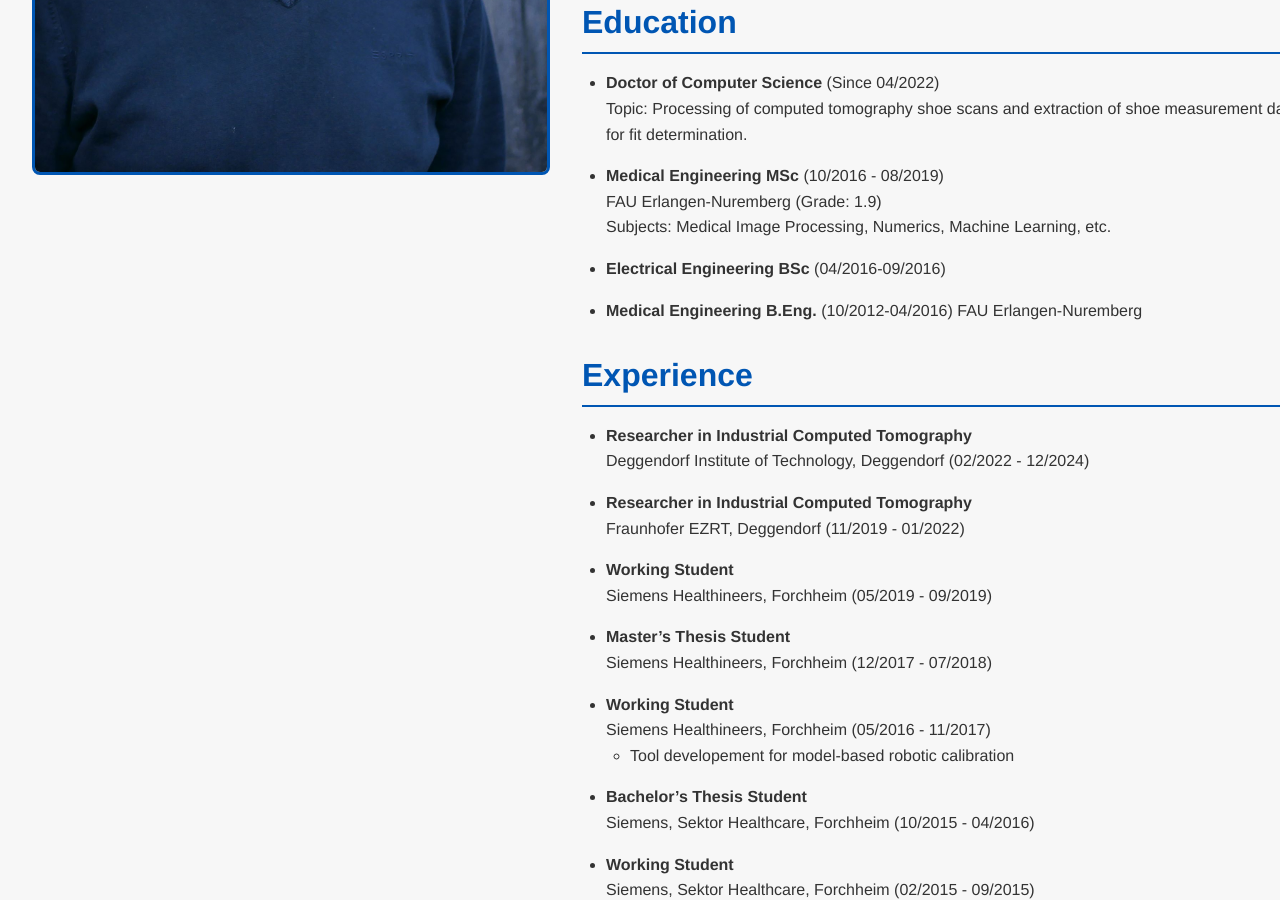
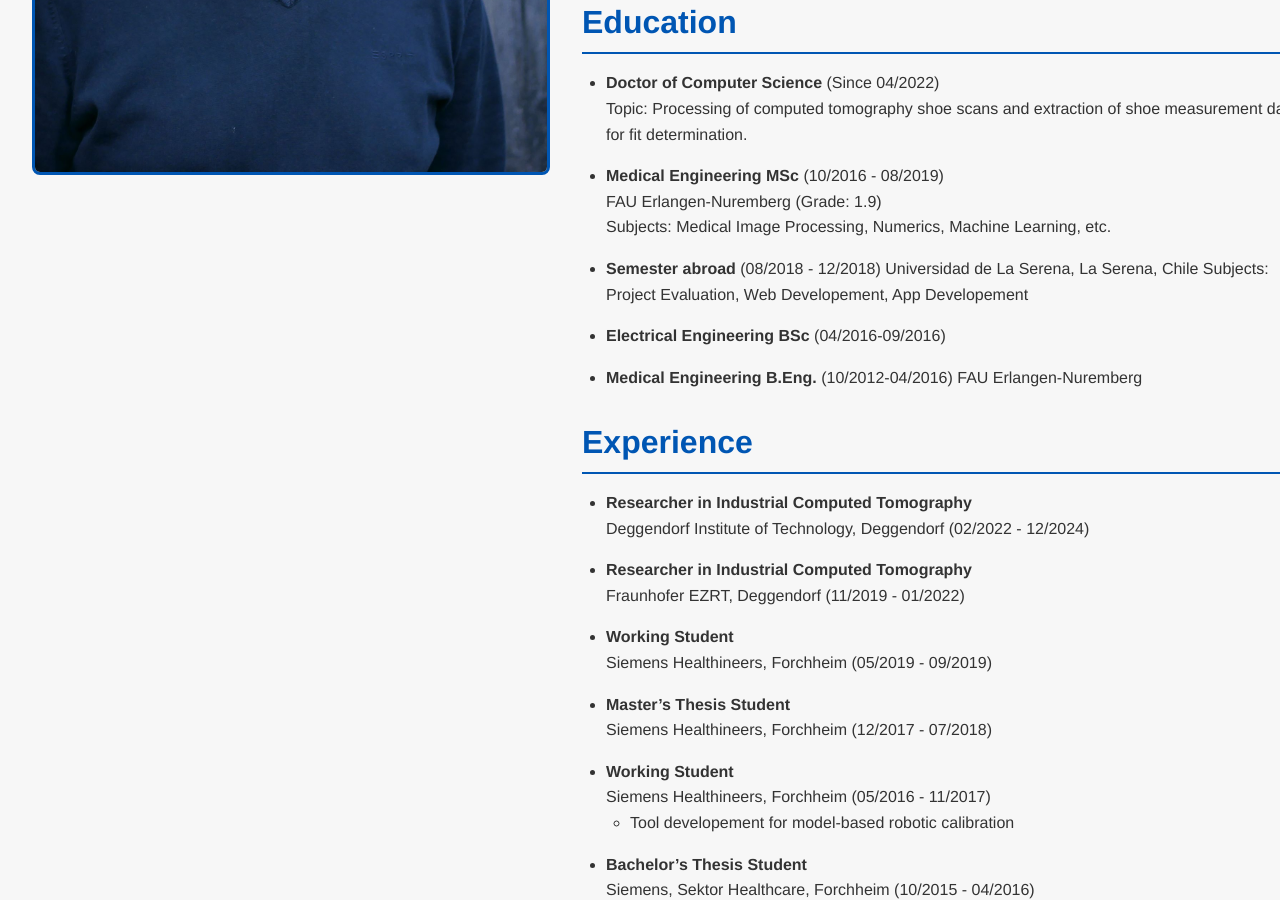
Before and after one commit to martinleipert/martinleipert.github.io, a Jekyll site: the page built from index.md, in a window 1280 px wide and 900 px high, scrolled down 719 px. Built offline with Jekyll 4.4.1, drawn with Linux system fonts in a browser that asks for light colours; our own code applies the rules of GitHub Pages for plain Markdown files; some of the changed text lies outside the part shown.

Commit message:
Little update

```diff
--- a/index.md
+++ b/index.md
@@ -19,6 +19,10 @@ Medical Engineering | Computer Vision Expert
 - **Medical Engineering MSc** (10/2016 - 08/2019)
   FAU Erlangen-Nuremberg (Grade: 1.9)
   Subjects: Medical Image Processing, Numerics, Machine Learning, etc.
+
+- **Semester abroad** (08/2018 - 12/2018)
+  Universidad de La Serena, La Serena, Chile
+  Subjects: Project Evaluation, Web Developement, App Developement
 
 - **Electrical Engineering BSc** (04/2016-09/2016)
 
```
Also changed, not shown: other parts of index.md (+3 -3 lines).
